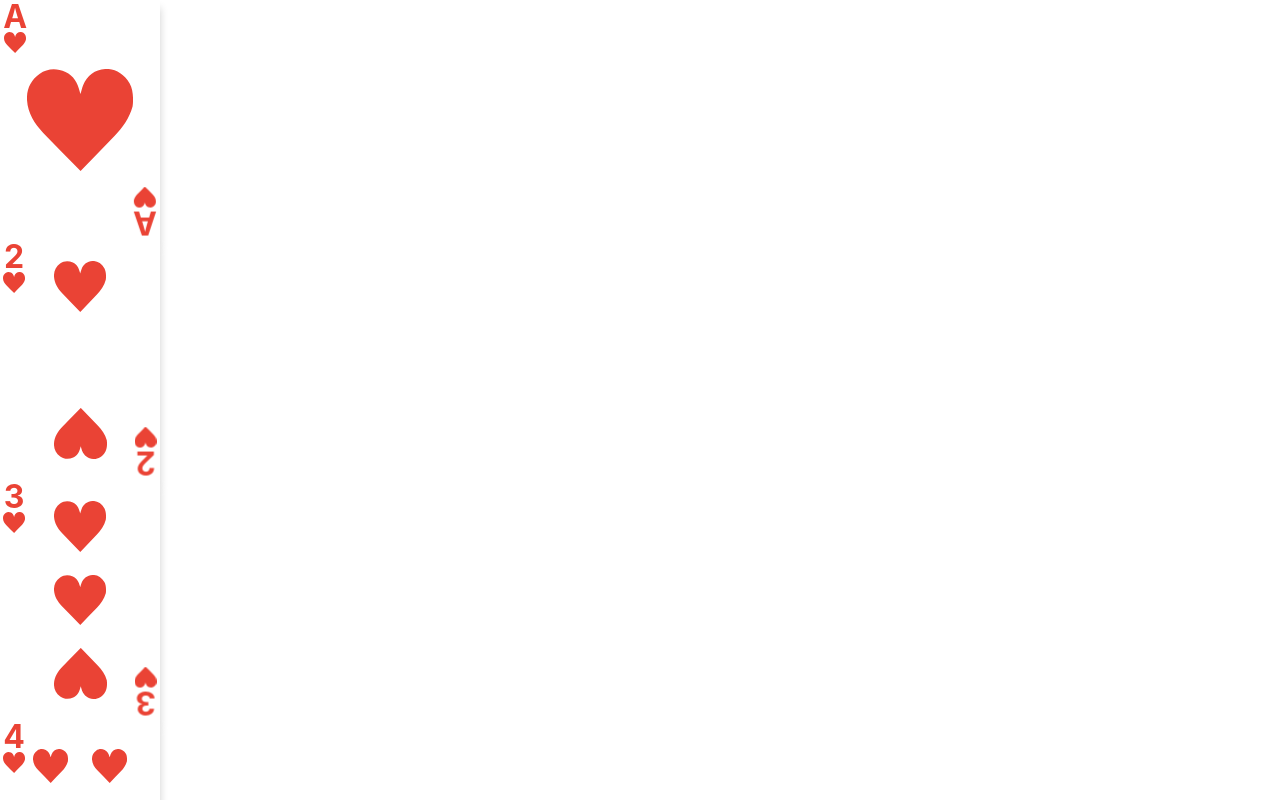
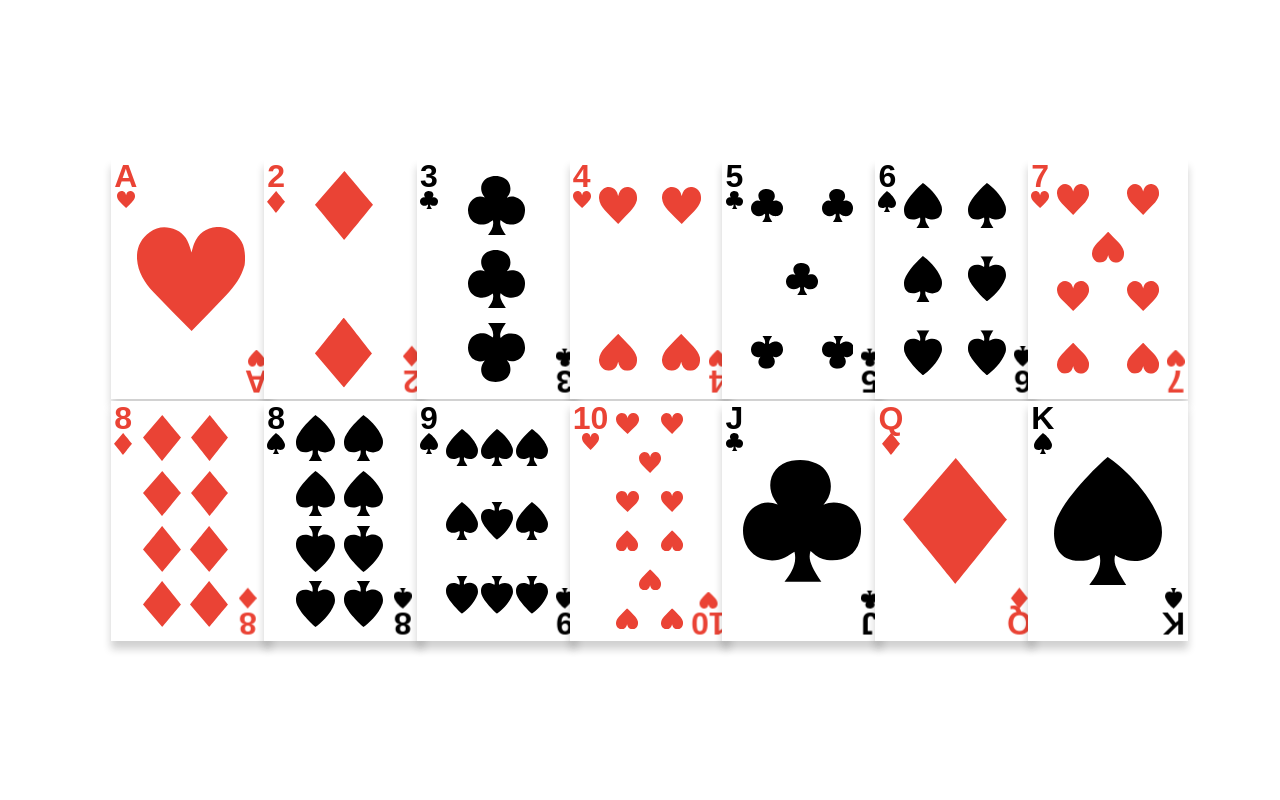
Before and after one commit to mattorchard/go-fish, a React (Create React App) app: page / in a window 1280 px wide. Shown: the top 800 px of the page. Built offline with nearby package versions, Linux system fonts and the light colour scheme.

Commit message:
Adds hand form

```diff
--- a/src/App.css
+++ b/src/App.css
@@ -1,3 +1,7 @@
 #root {
-
+    display: flex;
+    flex-direction: column;
+    justify-content: center;
+    align-items: center;
+    min-height: 100vh;
 }
--- a/src/App.js
+++ b/src/App.js
@@ -1,23 +1,27 @@
 import React from 'react';
 import './App.css';
-import Card from "./components/Card";
+import Hand from "./components/Hand";
 
+const defaultHand = [
+  {suit: "hearts", rank: "A"},
+  {suit: "diamonds", rank: 2},
+  {suit: "clubs", rank: 3},
+  {suit: "hearts", rank: 4},
+  {suit: "clubs", rank: 5},
+  {suit: "spades", rank: 6},
+  {suit: "hearts", rank: 7},
+  {suit: "diamonds", rank: 8},
+  {suit: "spades", rank: 8},
+  {suit: "spades", rank: 9},
+  {suit: "hearts", rank: 10},
+  {suit: "clubs", rank: "J"},
+  {suit: "diamonds", rank: "Q"},
+  {suit: "spades", rank: "K"},
+];
 
 function App() {
   return <>
-    <Card suit="hearts" rank="A"/>
-    <Card suit="hearts" rank="2"/>
-    <Card suit="hearts" rank="3"/>
-    <Card suit="hearts" rank="4"/>
-    <Card suit="hearts" rank="5"/>
-    <Card suit="hearts" rank="6"/>
-    <Card suit="hearts" rank="7"/>
-    <Card suit="hearts" rank="8"/>
-    <Card suit="hearts" rank="9"/>
-    <Card suit="hearts" rank="10"/>
-    <Card suit="spades" rank="J"/>
-    <Card suit="spades" rank="Q"/>
-    <Card suit="spades" rank="K"/>
+    <Hand cards={defaultHand}/>
   </>;
 }
 
--- /dev/null
+++ b/src/components/Hand.css
@@ -0,0 +1,34 @@
+.hand {
+    display: flex;
+    flex-wrap: wrap;
+    justify-content: center;
+    margin: 2em;
+}
+
+.hand__slot {
+    margin-right: -1.2rem;
+    transition: transform .3s ease;
+    background: none;
+    border: none;
+}
+
+.hand__slot:not(:disabled) {
+    cursor: pointer;
+}
+.hand__slot:not(:disabled):hover,
+.hand__slot:not(:disabled):focus {
+    outline: none;
+    transform: translate(0, -25%);
+    transition-delay: 0s;
+}
+
+.hand__slot__collapsing {
+    animation: collapse .5s ease;
+    overflow: hidden;
+}
+
+@keyframes collapse {
+    to {
+        width: 0;
+    }
+}
--- /dev/null
+++ b/src/components/Hand.js
@@ -0,0 +1,21 @@
+import React from "react";
+import Card from "./Card";
+import "./Hand.css";
+
+
+const Hand = ({cards, disabled = false}) => {
+
+  return <form className="hand">
+    {cards.map(({suit, rank}) =>
+      <button
+        key={`${rank}-${suit}`}
+        type="button"
+        className="hand__slot"
+        disabled={disabled}>
+        <Card suit={suit} rank={rank}/>
+      </button>
+    )}
+  </form>
+};
+
+export default Hand;
--- a/src/components/SuitIcon.js
+++ b/src/components/SuitIcon.js
@@ -11,7 +11,11 @@ const icons = {
   diamonds: diamondIcon
 };
 
-const SuitIcon = ({suit}) => <img className="suit-icon" src={icons[suit]} alt={suit}/>;
+const SuitIcon = ({suit}) => <img
+  className="suit-icon"
+  src={icons[suit]}
+  alt={suit}
+  draggable="false"/>;
 
 
 export default SuitIcon;
```
